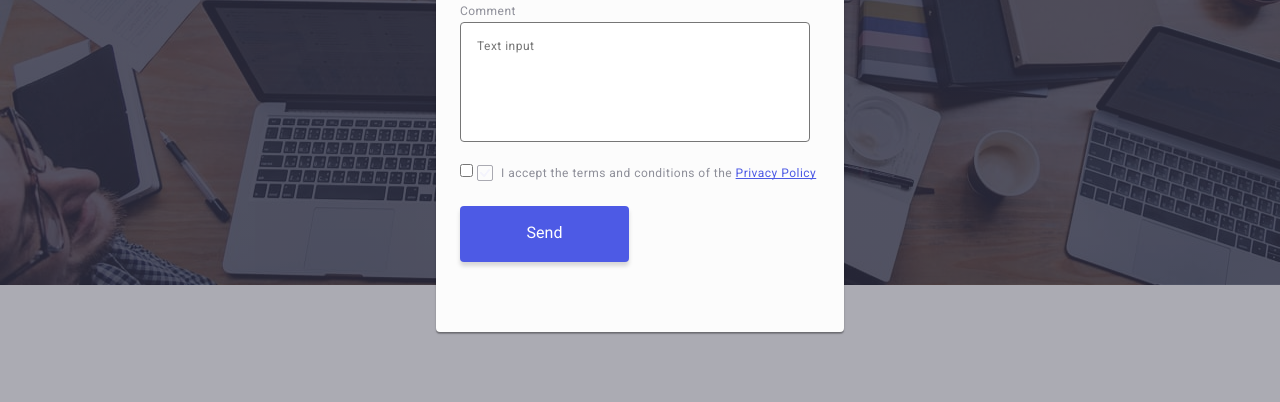
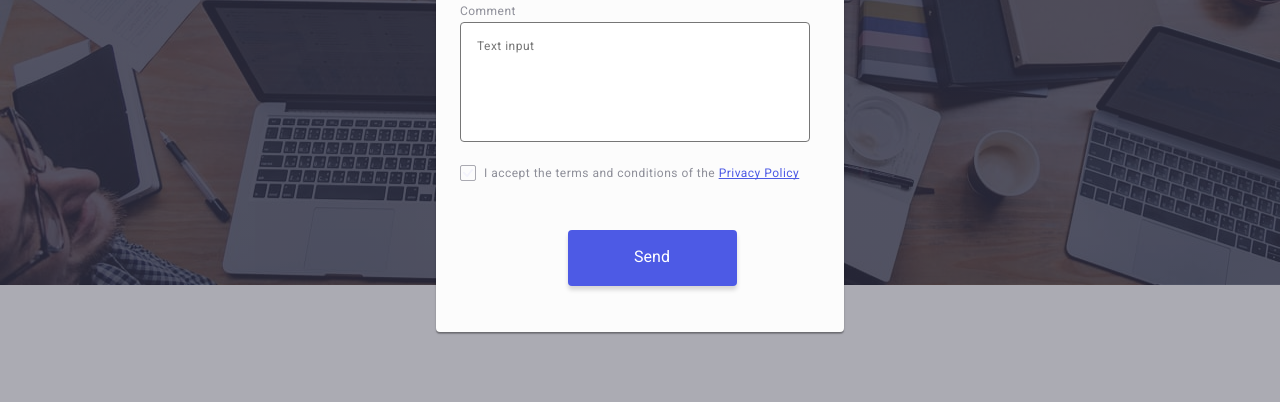
Before and after one commit to TaTiaNaM-stack/goit-markup-hw-05, a plain HTML site: page index.html in a window 1280 px wide. Shown: the part 388-790 px from the top of the page. Drawn offline with nearby package versions, Linux system fonts and the light colour scheme.

Commit message:
one checkbox

```diff
--- a/css/styles.css
+++ b/css/styles.css
@@ -775,6 +775,12 @@ ul {
     color: #4d5ae5;
 }
 
+.popup-btn{
+    display: flex;
+    justify-content: center;
+    margin-top: 24px;
+}
+
 .popup-button{
     border-radius: 4px;
 padding: 16px 32px;
--- a/index.html
+++ b/index.html
@@ -527,9 +527,9 @@
                     <textarea name="message" id="fild-message" class="popup-textarea" placeholder="Text input"></textarea>
                   </div>
                   <div>
-                    <input type="checkbox" id="checkbox" name="checkbox" class="popup-checkbox" required/>
+                    <input type="checkbox" id="checkbox" name="checkbox" class="popup-checkbox visually-hidden" required/>
                     <label for="checkbox" class="popup-label">
-                      <span class="span-checkbox">
+                      <span class="span-checkbox ">
                         <svg class="icon-checkbox" width="10" height="8">
                           <use href="./images/icon.svg#icon-checkbox-v"></use>
                         </svg>
@@ -537,9 +537,11 @@
                       <a class="a-checkbox" href="">Privacy Policy</a>
                     </label>
                   </div>
+                  <div class="popup-btn">
                   <button type="submit" class="popup-button">
                     Send
                   </button>
+                  </div>
                 </form>
               </div>
             </div>
```
